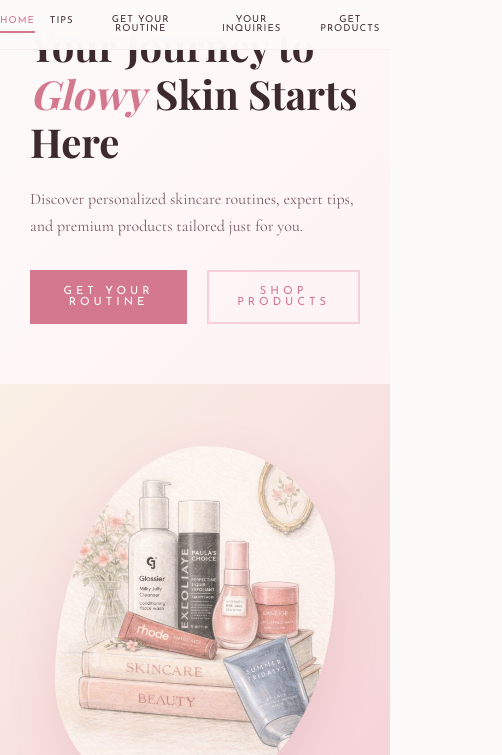
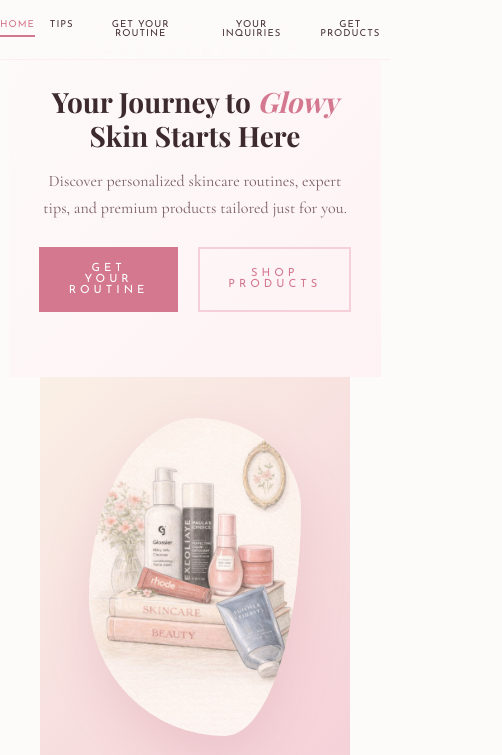
Before and after one commit to israaalhamdan420-dev/dermacare, a plain HTML site: page index.html in a window 390 px wide. Shown: the part 89-844 px from the top of the page, 502 px wide, since content can reach past the window. Drawn offline with nearby package versions, Linux system fonts and the light colour scheme; a web font is replaced by a local one.

Commit message:
Update style.css

```diff
--- a/style.css
+++ b/style.css
@@ -802,3 +802,41 @@
         margin-bottom: 10px !important;
     }
 }
+@media screen and (max-width: 768px) {
+
+    .hero, .home-section, section {
+        height: auto !important;
+        padding: 50px 20px !important;
+        display: flex !important;
+        flex-direction: column !important;
+        justify-content: center !important;
+        align-items: center !important;
+        text-align: center !important;
+    }
+
+    h1 {
+        font-size: 28px !important;
+        line-height: 1.2 !important;
+        margin-bottom: 15px !important;
+    }
+
+
+    p {
+        font-size: 16px !important;
+        width: 100% !important;
+        max-width: 100% !important;
+        margin-bottom: 20px !important;
+    }
+
+    .buttons-container {
+        display: flex !important;
+        flex-direction: column !important;
+        gap: 15px !important;
+        width: 100% !important;
+    }
+
+    .btn, button {
+        width: 100% !important;
+        margin: 5px 0 !important;
+    }
+}
```
